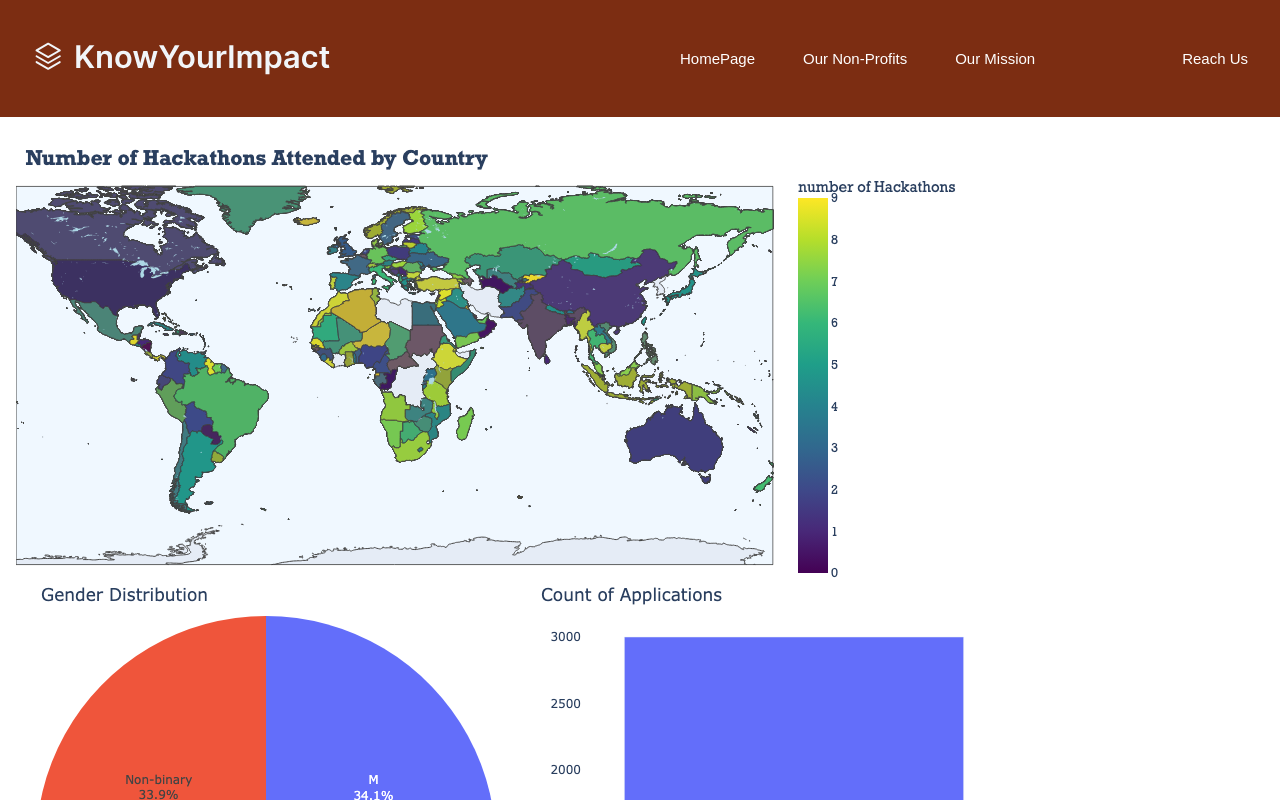
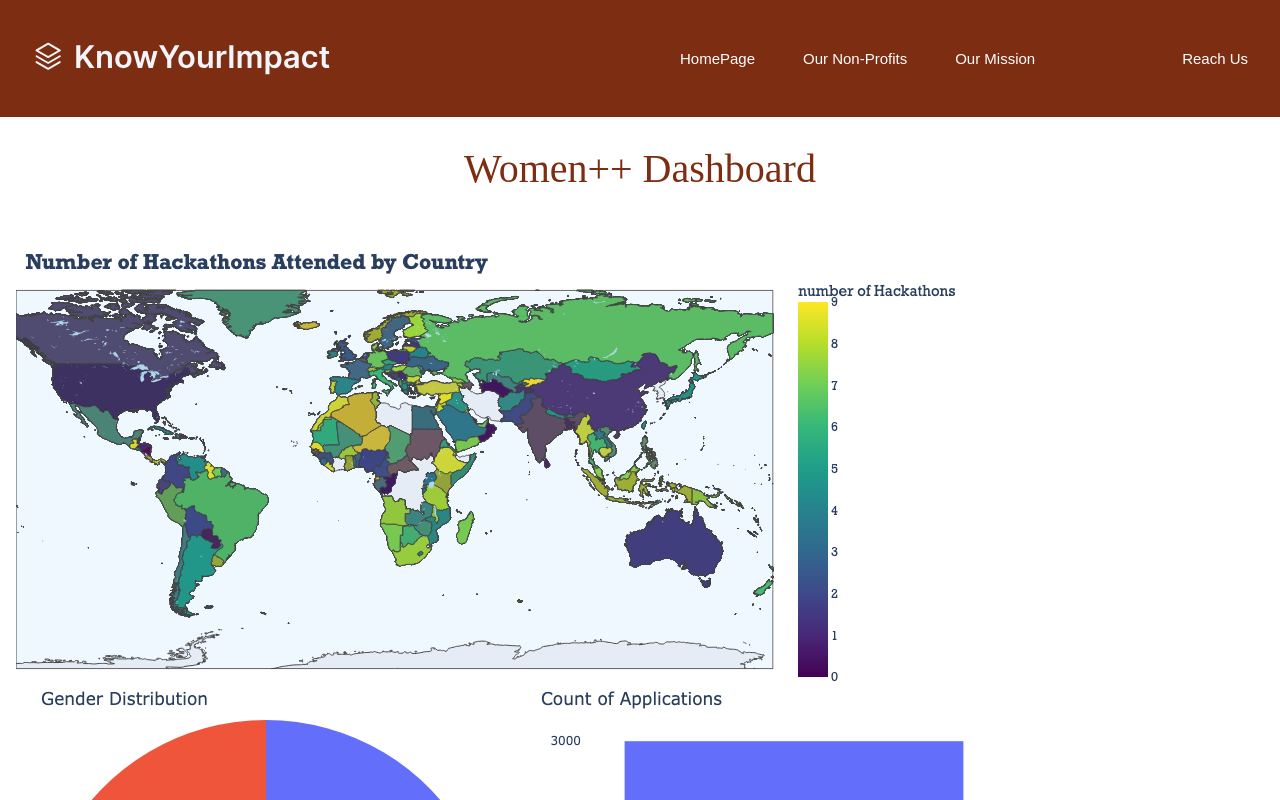
Before and after one commit to zahoornovman/womenplusplusKnowYourImpact, a React (Vite) app in the folder frontend/: page / in a window 1280 px wide. Both pictures are taken after typing "Sample" into the empty fields and a click on the button "Search a Non-Profit". Shown: the top 800 px of the page. Built offline with nearby package versions, Linux system fonts and the light colour scheme.

Commit message:
donate buttong added

```diff
--- a/frontend/src/routes/Graphs.jsx
+++ b/frontend/src/routes/Graphs.jsx
@@ -11,6 +11,8 @@ import "./graphs.scss";
 
 export default function Graphs() {
   return (
+    <div className="dashboard">
+      <div className="name">Women++ Dashboard</div>
       <div className="graphs-images">
         <img src={newPlot} />
         <img src={newPlot1} />
@@ -21,5 +23,7 @@ export default function Graphs() {
         <img src={newPlot6} />
         <img src={newPlot7} />
       </div>
+      <button className="button-donate">Donate Now</button>
+    </div>
   );
 }
--- a/frontend/src/routes/Home.jsx
+++ b/frontend/src/routes/Home.jsx
@@ -46,7 +46,7 @@ export default function Home() {
     <div className="home">
       <div className="home-first-section">
         <div className="home-first-section-left">
-          <img src={meeting_img}></img>
+          <img src={meeting_img} />
         </div>
         <div className="home-first-section-right">
           <div className="single-div">
--- a/frontend/src/routes/graphs.scss
+++ b/frontend/src/routes/graphs.scss
@@ -26,3 +26,38 @@
 .graphs-images {
   padding: 1rem;
 }
+
+.name {
+  color: #7c2d12;
+  font-size: 40px;
+  padding: 2rem;
+}
+
+.button-donate {
+  color: white;
+  height: 100px;
+  width: 400px;
+  padding: 0.7em 1.7em;
+  font-size: 18px;
+  border-radius: 0.5em;
+  background-color: red;
+  border: 1px solid red;
+  transition: all 0.3s;
+  border-bottom: 3rem;
+
+  :hover {
+    border: 1px solid white;
+    cursor: pointer;
+  }
+
+  :active {
+    box-shadow: 4px 4px 12px #5e5b5b, -4px -4px 12px #ffffff;
+  }
+}
+
+.dashboard {
+  display: flex;
+  flex-direction: column;
+  justify-content: center;
+  align-items: center;
+}
```
Lines whose indentation alone changed are shown as unchanged.
